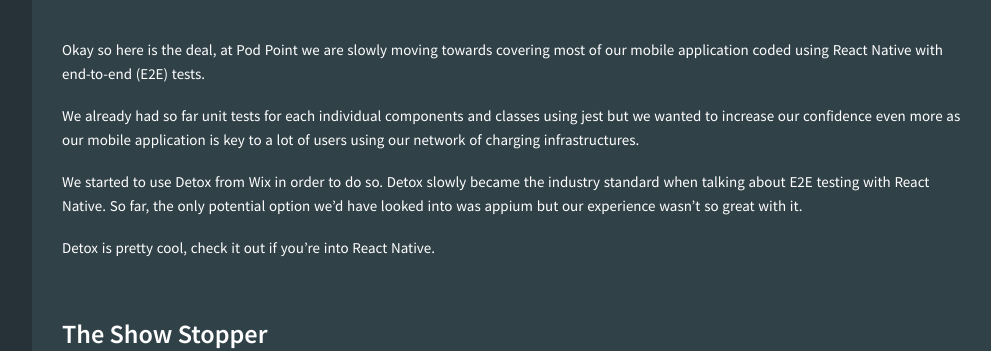
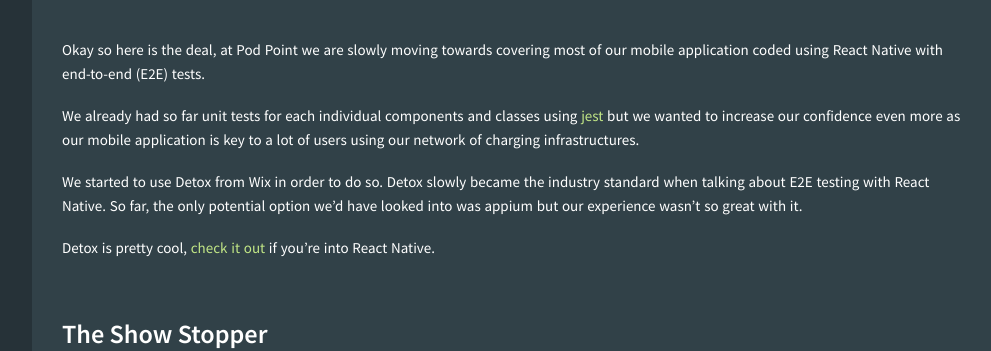
Before and after one commit to clemblanco/clemblanco.github.io, a Jekyll site: the page built from _posts/2021-05-03-react-native-maps-detox-support-tap-on-markers.md, in a window 1280 px wide. Shown: the part 181-532 px from the top of the page, without its empty margins (288-1279 px from the left). Built offline with Jekyll 4.4.1, drawn with Linux system fonts in a browser that asks for light colours; part of the change alters nothing that is shown.

```diff
--- a/_posts/2021-05-03-react-native-maps-detox-support-tap-on-markers.md
+++ b/_posts/2021-05-03-react-native-maps-detox-support-tap-on-markers.md
@@ -8,13 +8,13 @@ comments:   true
 
 Okay so here is the deal, at Pod Point we are slowly moving towards covering most of our mobile application coded using React Native with end-to-end (E2E) tests.
 
-We already had so far unit tests for each individual components and classes using jest but we wanted to increase our confidence even more as our mobile application is key to a lot of users using our network of charging infrastructures.
+We already had so far unit tests for each individual components and classes using [jest](https://jestjs.io) but we wanted to increase our confidence even more as our mobile application is key to a lot of users using our network of charging infrastructures.
 
 <!--more-->
 
 We started to use Detox from Wix in order to do so. Detox slowly became the industry standard when talking about E2E testing with React Native. So far, the only potential option we'd have looked into was appium but our experience wasn't so great with it.
 
-Detox is pretty cool, check it out if you're into React Native.
+Detox is pretty cool, [check it out](https://github.com/wix/Detox) if you're into React Native.
 
 ## The Show Stopper
 
```
